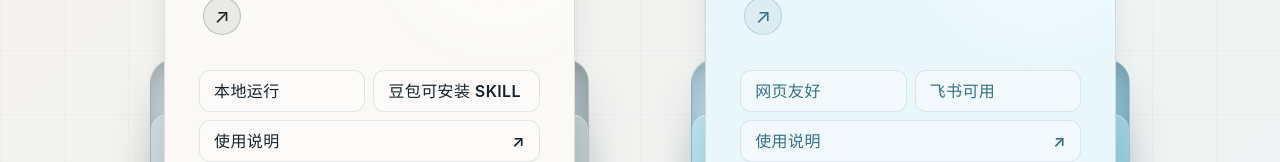
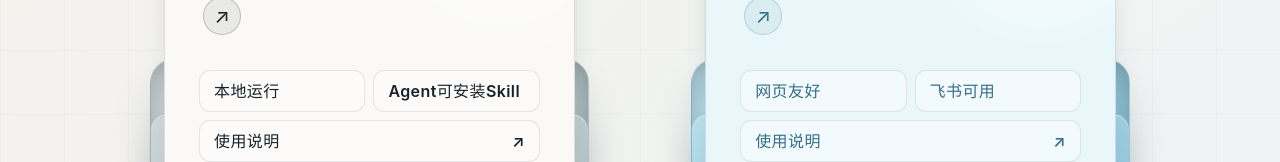
Before and after one commit to Yancyy0/Y-Lab-Editorial-Studio, a Next.js app: page /review in a window 1280 px wide. Shown: the part 398-560 px from the top of the page. Built offline with nearby package versions, Linux system fonts and the light colour scheme.

Commit message:
Update page.tsx

```diff
--- a/app/review/page.tsx
+++ b/app/review/page.tsx
@@ -5,7 +5,7 @@ const reviewTools = [
     id: "github",
     title: "GitHub",
     href: "https://github.com/yancyforw-max/SAB-news-audit-skill",
-    features: ["本地运行", "豆包可安装 SKILL"],
+    features: ["本地运行", "Agent可安装Skill"],
     guide: "https://hcnwz7yz594b.feishu.cn/docx/ETaodw0yRo1EPRxkIJWcFt4Cnse",
   },
   {
```
